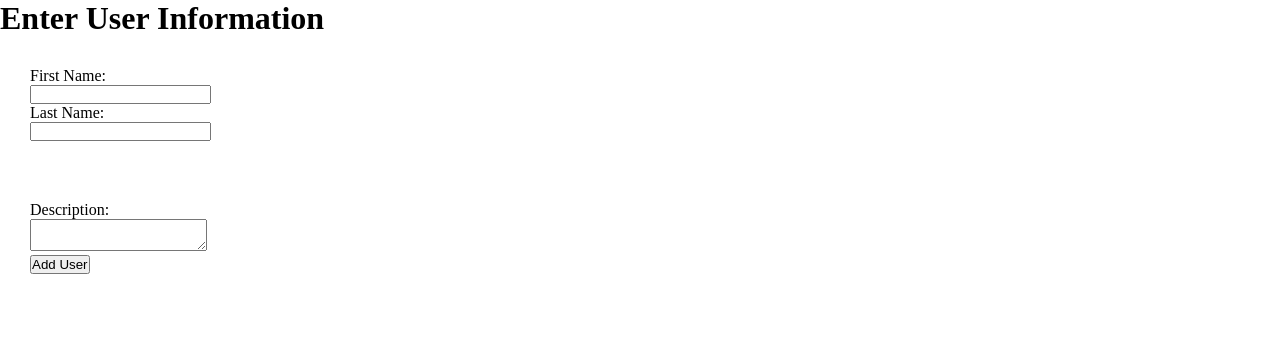
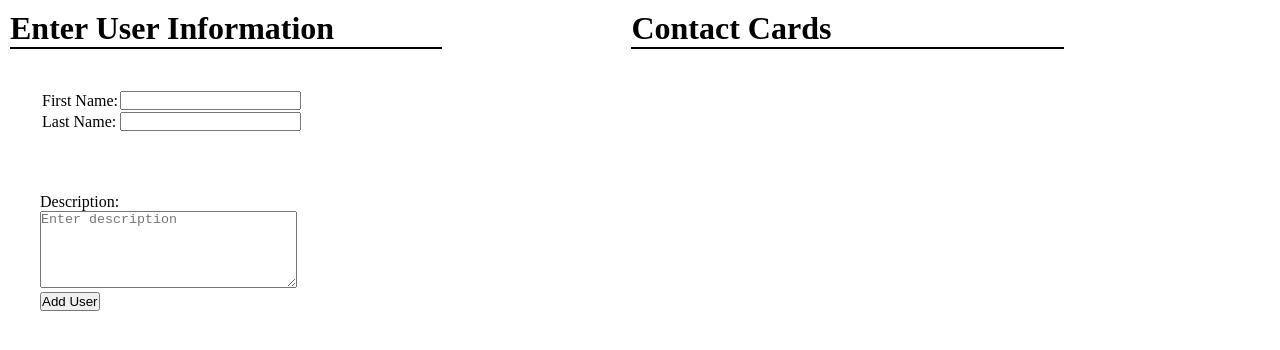
Before and after one commit to crgalloway/contactCard, a plain HTML site: page index.html in a window 1280 px wide. Drawn offline with nearby package versions, Linux system fonts and the light colour scheme.

Commit message:
merged copy

```diff
--- a/index.html
+++ b/index.html
@@ -4,17 +4,19 @@
 	<title>Contact Card</title>
 	<meta charset="utf-8">
 	<link rel="stylesheet" type="text/css" href="style.css">
-	<script src= 'http://ajax.googleapis.com/ajax/libs/jquery/1.11.1/jquery.min.js'></script>
+	<script src='http://ajax.googleapis.com/ajax/libs/jquery/1.11.1/jquery.min.js'></script>
 	<script>
+		//MERGED COPY
 		$(document).ready(function(){
 			$("form").submit(function(){
+				if(($('#firstName').val().length > 0) && ($('#lastName').val().length > 0)){
 				$("#cardHolder").append('<div class="card"><h1>'+$('#firstName').val()+' '+$('#lastName').val()+'</h1><h3>Click here for description</h3><p>'+$('#Description').val()+'</p></div>');
-				$("input[type=text], textarea").val("");
+				$("input[type=text], textarea").val("");}
 				return false;
 			})
 		});
 		$(document).on('click', '.card', function(){
-			$(this).children().toggle("clip")
+			$(this).children().toggle("clip");
 		})
 	</script>
 </head>
@@ -23,22 +25,27 @@
 		<div id=formHolder>
 			<h1>Enter User Information</h1>
 			<form>
-				<div class="dscpSbmt">
-					<p>First Name:</p>
-					<input id="firstName" type="text" name="firstName">
-					<br>
-					<p>Last Name:</p>
-					<input id="lastName" type="text" name="lastName">
-				</div>
+				<table class="dscpSbmt">
+					<tr>
+						<td> <p>First Name:</p></td>
+						<td><input id="firstName" type="text" name="first_name"></td>
+					</tr>
+					<tr>
+						<td><p>Last Name:</p></td>
+						<td><input id="lastName" type="text" name="last_name"></td>
+					</tr>
+				</table>
 				<div class="dscpSbmt">
 					<p>Description:</p>
-					<textarea id="Description"></textarea>
+					<textarea id="Description" placeholder="Enter description" rows="5" cols="30"></textarea>
 					<br>
 					<input type="submit" name="submit" value="Add User">
 				</div>
 			</form>
 		</div>
-		<div id=cardHolder></div>
+		<div id=cardHolder>
+			<h1>Contact Cards</h1>
+		</div>
 	</div>
 </body>
 </html>
--- a/style.css
+++ b/style.css
@@ -25,7 +25,21 @@
 .card p{
 	display: none;
 	text-align: left;
+	margin: 10px;
 }
 .dscpSbmt{
 	padding: 30px;
 }
+h1:after {
+    content: "";
+    display: block;
+    width: 70%;
+    border-bottom: 2px solid rgb(0, 0, 0);
+    margin-bottom: 10px;
+}
+h1{
+	text-align: left;
+}
+body{
+	padding: 10px;
+}
```
